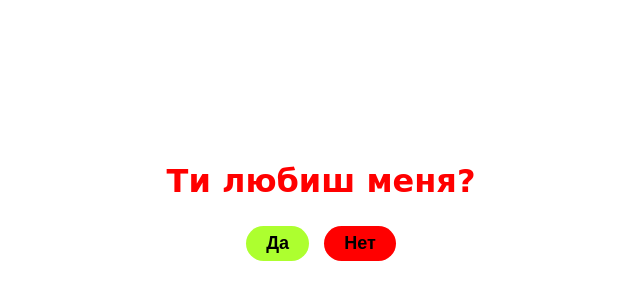
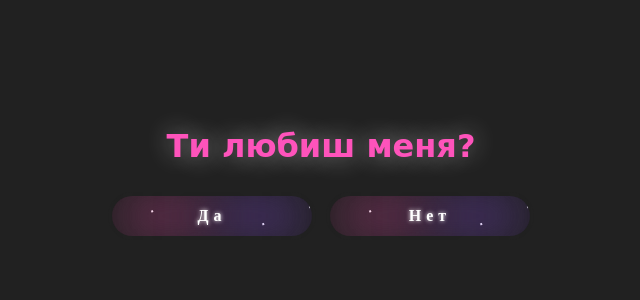
Before and after one commit to alexissss55433/velaentin, a plain HTML site: page index.html in a window 1280 px wide. Shown: the part 94-394 px from the top of the page, without its empty margins (319-959 px from the left). Drawn offline with Linux system fonts and the light colour scheme.

Commit message:
Update style-index.css

```diff
--- a/style-index.css
+++ b/style-index.css
@@ -1,26 +1,224 @@
-body{
+body {
     padding: 0;
     margin: 0;
+    background-color: #212121;
 }
-.form{
-    margin-top: 20%;
+
+.form {
+    user-select: none;
+    margin-top: 200px;
     text-align: center;
     font-family: cursive;
+    display: flex;
+    /* Используем Flexbox */
+    justify-content: center;
+    /* Центрируем по горизонтали */
+    align-items: center;
+    /* Центрируем по вертикали */
+    flex-direction: column;
+    /* Располагаем кнопки вертикально */
+
 }
-h1{
-    color: red;
+.form-btn{
+    text-align: center;
+    font-family: cursive;
+    display: flex;
+    /* Используем Flexbox */
+    justify-content: center;
+    /* Центрируем по горизонтали */
+    align-items: center;
+    /* Центрируем по вертикали */
 }
-button{
+
+h1 {
+    color: #fe53bb;
+    text-shadow: 0 0 25px rgba(255, 255, 255, 0.486);
+}
+
+button {
     border-radius: 30px;
     border-width: 0px;
     padding: 7px 20px 7px 20px;
     color: #000;
-    font-size: 18px;
+    font-size: 12px;
     margin: 5px;
+
 }
-.btn-true{
-    background-color: greenyellow;
+
+
+
+/* Стили для всех кнопок */
+.btn {
+    display: flex;
+    justify-content: center;
+    align-items: center;
+    width: 13rem;
+    overflow: hidden;
+    height: 3rem;
+    background-size: 300% 300%;
+    cursor: pointer;
+    backdrop-filter: blur(4rem);
+    border-radius: 5rem;
+    transition: 0.5s;
+    animation: gradient_301 5s ease infinite;
+    border: double 4px transparent;
+    background-color: #212121;
+    background-origin: border-box;
+    background-clip: content-box, border-box;
 }
-.btn-false{
-    background-color: red;
+
+/* Фон звёзд */
+#container-stars {
+    position: absolute;
+    z-index: -1;
+    width: 100%;
+    height: 100%;
+    overflow: hidden;
+    transition: 0.5s;
+    backdrop-filter: blur(1rem);
+    border-radius: 5rem;
 }
+
+strong {
+    z-index: 2;
+    font-family: "Avalors Personal Use";
+    font-size: 16px;
+    letter-spacing: 5px;
+    color: #ffffff;
+    text-shadow: 0 0 4px white;
+}
+
+#glow {
+    position: absolute;
+    display: flex;
+    width: 12rem;
+}
+
+.circle {
+    width: 100%;
+    height: 30px;
+    filter: blur(2rem);
+    animation: pulse_3011 4s infinite;
+    z-index: -1;
+}
+
+.circle:nth-of-type(1) {
+    background: rgba(254, 83, 186, 0.636);
+}
+
+.circle:nth-of-type(2) {
+    background: rgba(142, 81, 234, 0.704);
+}
+
+/* Эффект при наведении на кнопку */
+.btn:hover #container-stars {
+    z-index: 1;
+    background-color: #212121;
+}
+
+.btn:hover {
+    transform: scale(1.1);
+}
+
+
+/* Эффект при наведении на кнопку */
+.btn:hover {
+    border: double 4px #fe53bb;
+    background-origin: border-box;
+    background-clip: content-box, border-box;
+    animation: none;
+}
+
+.btn:hover .circle {
+    background: #fe53bb;
+}
+
+/* Стили для звёздного фона */
+#stars {
+    position: relative;
+    background: transparent;
+    width: 200rem;
+    height: 200rem;
+}
+
+#stars::after {
+    content: "";
+    position: absolute;
+    top: -10rem;
+    left: -100rem;
+    width: 100%;
+    height: 100%;
+    animation: animStarRotate 90s linear infinite;
+}
+
+#stars::after {
+    background-image: radial-gradient(#ffffff 1px, transparent 1%);
+    background-size: 50px 50px;
+}
+
+#stars::before {
+    content: "";
+    position: absolute;
+    top: 0;
+    left: -50%;
+    width: 170%;
+    height: 500%;
+    animation: animStar 60s linear infinite;
+}
+
+#stars::before {
+    background-image: radial-gradient(#ffffff 1px, transparent 1%);
+    background-size: 50px 50px;
+    opacity: 0.5;
+}
+
+@keyframes animStar {
+    from {
+        transform: translateY(0);
+    }
+
+    to {
+        transform: translateY(-135rem);
+    }
+}
+
+@keyframes animStarRotate {
+    from {
+        transform: rotate(360deg);
+    }
+
+    to {
+        transform: rotate(0);
+    }
+}
+
+@keyframes gradient_301 {
+    0% {
+        background-position: 0% 50%;
+    }
+
+    50% {
+        background-position: 100% 50%;
+    }
+
+    100% {
+        background-position: 0% 50%;
+    }
+}
+
+@keyframes pulse_3011 {
+    0% {
+        transform: scale(0.75);
+        box-shadow: 0 0 0 0 rgba(0, 0, 0, 0.7);
+    }
+
+    70% {
+        transform: scale(1);
+        box-shadow: 0 0 0 10px rgba(0, 0, 0, 0);
+    }
+
+    100% {
+        transform: scale(0.75);
+        box-shadow: 0 0 0 0 rgba(0, 0, 0, 0);
+    }
+}
```
